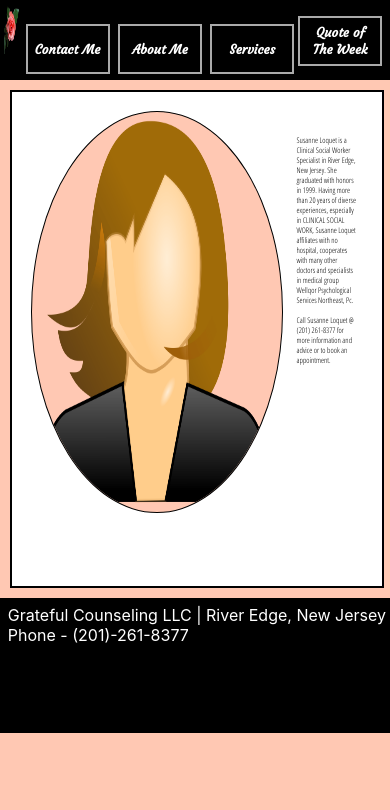
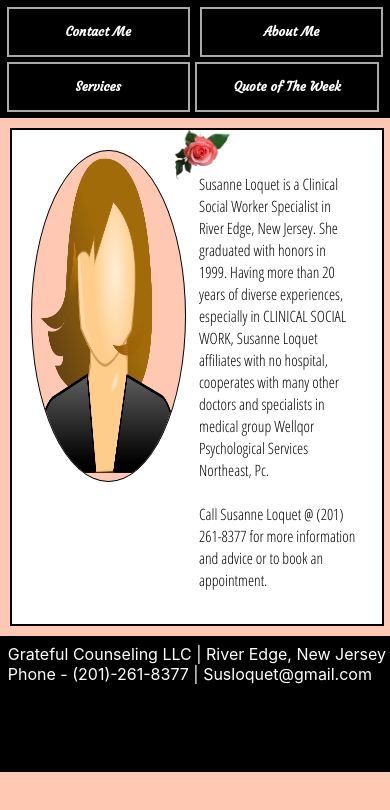
Before and after one commit to JayZonday/sus-home, a React (Create React App) app: page /about in a window 390 px wide. Shown: the top 810 px of the page. Built offline with nearby package versions, Linux system fonts and the light colour scheme.

Commit message:
mobile adjustments iphone 6/7/8

```diff
--- a/src/components/AboutMe/index.css
+++ b/src/components/AboutMe/index.css
@@ -25,3 +25,15 @@
   font-family: 'Open Sans Condensed', sans-serif;
 
 }
+@media only screen and (max-width: 600px) {
+  .bio-pic{
+    height: 330px;
+    width: 46%;
+    border-radius: 100%;
+    border: 1px solid black;
+    background: #ffc8b3;
+  }
+  .mini-bio{
+    font-size: 4vw;
+  }
+}
--- a/src/components/AskMeAnything/index.css
+++ b/src/components/AskMeAnything/index.css
@@ -0,0 +1,4 @@
+.ask-slab{
+  display: grid;
+
+}
--- a/src/components/AskMeAnything/index.js
+++ b/src/components/AskMeAnything/index.js
@@ -10,6 +10,9 @@ class AskMeAnything extends Component {
     return (
       <div className='ask-slab'>
         Ask Me Anything
+        <input></input>
+        <input></input>
+
       </div>
     );
   }
--- a/src/components/Footer/index.js
+++ b/src/components/Footer/index.js
@@ -8,7 +8,7 @@ class Footer extends Component {
 
     return (
       <div className='footer'>
-        Grateful Counseling LLC | River Edge, New Jersey | Phone - (201)-261-8377
+        Grateful Counseling LLC | River Edge, New Jersey | Phone - (201)-261-8377 | Susloquet@gmail.com
       </div>
     );
   }
--- a/src/components/Header/index.css
+++ b/src/components/Header/index.css
@@ -44,3 +44,66 @@
 .license{
   font-size: 2vw;
 }
+
+@media only screen and (max-width: 600px) {
+
+  .header{
+    background-image: url(/static/media/walk2.e2978c7f.jpg);
+    background-size: 100% 48%;
+    height: 750px;
+    background-position:left;
+    background-repeat: no-repeat;
+    background-attachment: fixed;
+  }
+  .main-title-box{
+    background: rgba(255,255,255,.8);
+    width: 96%;
+    position: absolute;
+    margin-left: 0%;
+    margin-top: 35%;
+    font-size: 3.5vw;
+    height: 200px;
+    display: flex;
+    padding: 2%;
+    font-family: 'Courgette', cursive;
+  }
+  .nav-logo{
+    height: 50px;
+    width: 14%;
+    position: absolute;
+    margin: 32% 0% 0% 44%;
+  }
+  .nav-btn{
+    width: 48%;
+    height: 50px;
+    border: 2px solid #aaa;
+    background: none;
+    font-weight: 600;
+    font-size: 13px;
+    color: white;
+    transition: .25s ease-in-out;
+    font-family: 'Courgette', cursive;
+    margin: 0.7%;
+  }
+  .main-title#biz{
+    font-size: 8vw;
+  }
+  .main-title#name{
+    margin-left: -2%;
+    margin-top: 72%;
+    text-align: center;
+    position: absolute;
+    mix-blend-mode: screen;
+    font-size: 9.5vw;
+    background: white;
+    width: 100%;
+  }
+  .main-slab{display: none;}
+  .license{
+    font-size: 5vw;;
+  }
+  .title-desc{
+    font-size: 4.2vw;
+  }
+
+}
--- a/src/components/Header/index.js
+++ b/src/components/Header/index.js
@@ -13,7 +13,7 @@ class Header extends Component {
           <h1 className='main-title' id='biz'>
             Grateful Counseling LLC
             <br/>
-            <span className='title-desc'>Creative Counseling Walk & Talk Therapy</span>
+            <span className='title-desc'>Creative Counseling <br/> Walk & Talk Therapy</span>
           </h1>
 
           <h1 className='main-title' id='name'>
--- a/src/components/Schedule/index.css
+++ b/src/components/Schedule/index.css
@@ -0,0 +1,20 @@
+.schedule-slab{
+  background: white;
+  height: 750px;
+}
+
+.elvis-title{
+  position: absolute;
+  font-family: 'Courgette', cursive;
+  margin: 38% 0 0  17.5%;
+  font-size: 35px;
+
+  font-weight: bold;
+
+}
+.elvis-sand{
+  position: absolute;
+  margin: 5% 0 0 10%;
+  border-radius: 3%;
+  width: 55%;
+}
--- a/src/components/Schedule/index.js
+++ b/src/components/Schedule/index.js
@@ -9,7 +9,10 @@ class Schedule extends Component {
 
     return (
       <div className='schedule-slab'>
-        Scheduling
+
+        <img className='elvis-sand' src='https://images2.minutemediacdn.com/image/upload/c_crop,h_1944,w_3456,x_0,y_360/f_auto,q_auto,w_1100/v1554910869/shape/mentalfloss/539787-istock-471070741.jpg' />
+        <div className='elvis-title'>Peanut Butter Banana Bacon Parfait</div>
+
       </div>
     );
   }
```
